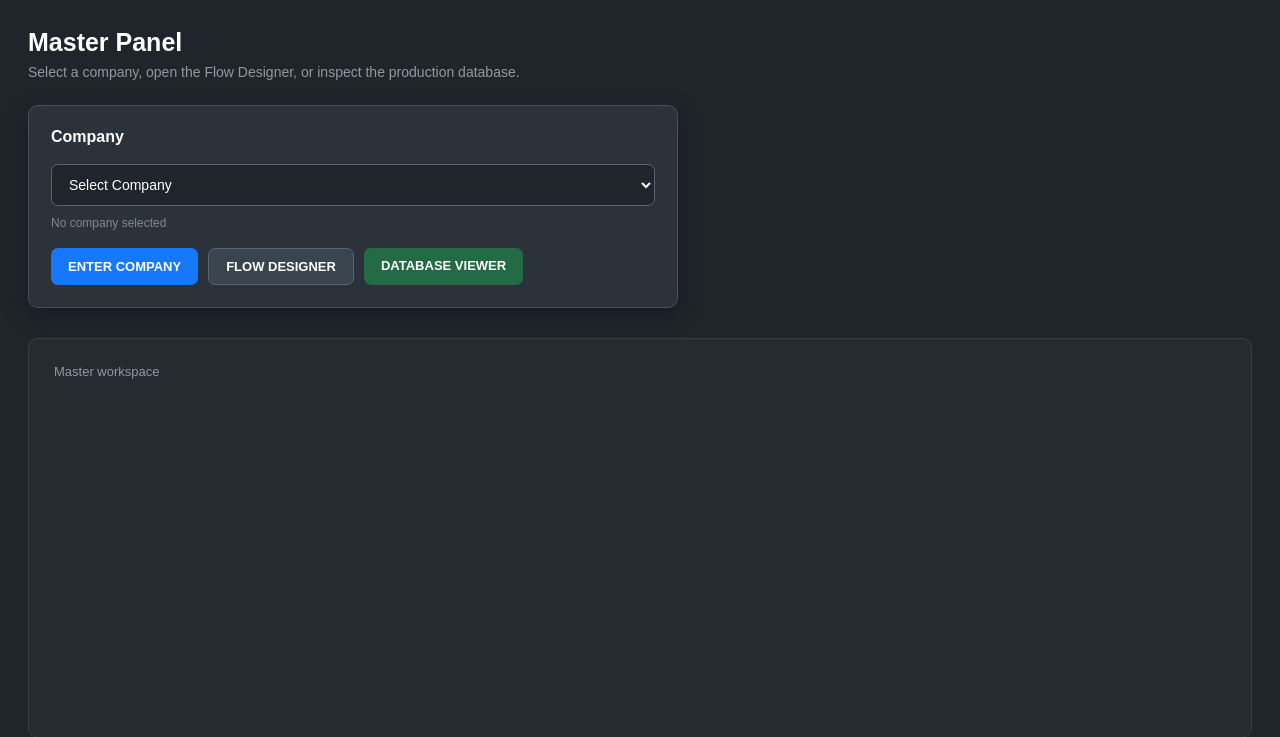
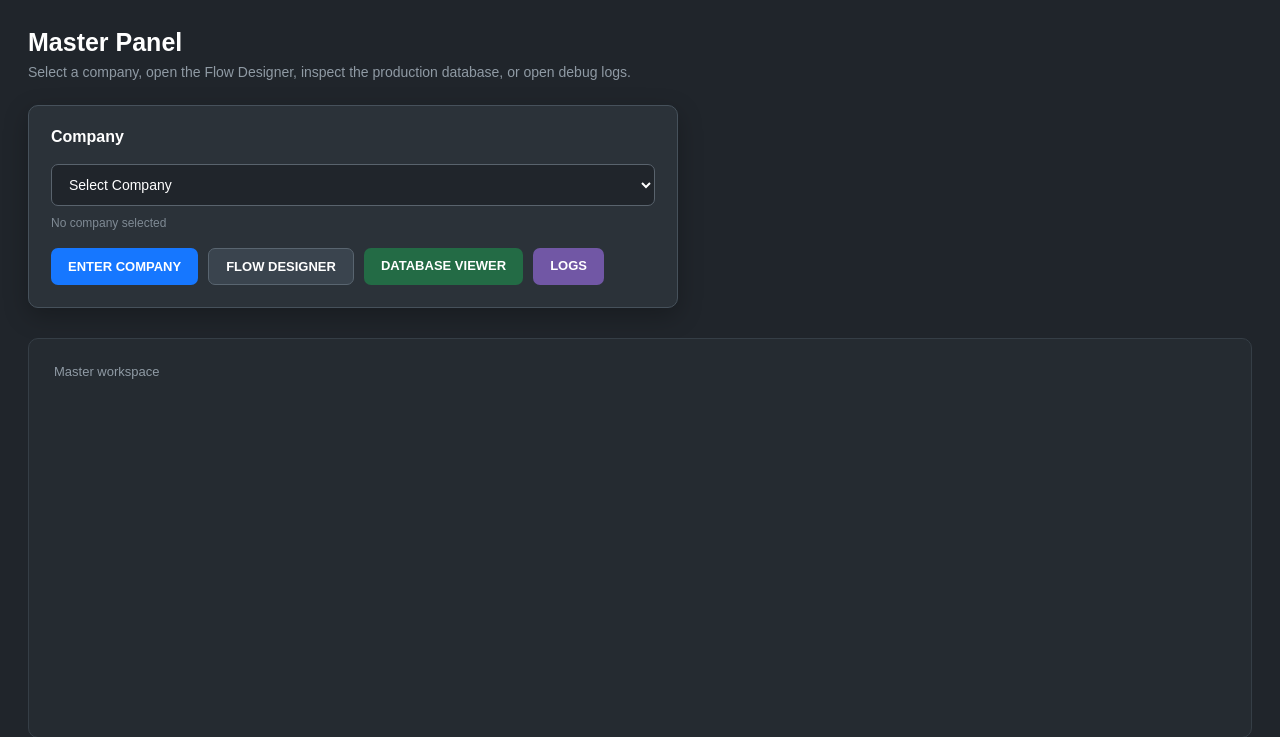
Before and after one commit to SaeedHotshotBj/SCADA_Flow, a Python web app: template templates/master_companies.html in a window 1280 px wide. Shown: the part 70-807 px from the top of the page. Run offline with Jinja, Linux system fonts and the light colour scheme; the template is opened without the code that fills it, so the values that code supplies are empty.

Commit message:
Add Master Logs button

```diff
--- a/templates/master_companies.html
+++ b/templates/master_companies.html
@@ -253,7 +253,8 @@
 
 
         button,
-        .db-button {
+        .db-button,
+        .log-button {
 
             padding: 10px 17px;
 
@@ -319,6 +320,21 @@
         }
 
 
+        .log-button {
+
+            background: #7157a5;
+
+            color: white;
+
+        }
+
+
+        .log-button:hover {
+
+            background: #8064b8;
+        }
+
+
         .content-area {
 
             margin-top: 30px;
@@ -377,7 +393,8 @@
 
 
             button,
-            .db-button {
+            .db-button,
+            .log-button {
 
                 width: 100%;
 
@@ -439,7 +456,7 @@
         </h1>
 
         <p>
-            Select a company, open the Flow Designer, or inspect the production database.
+            Select a company, open the Flow Designer, inspect the production database, or open debug logs.
         </p>
 
     </div>
@@ -515,6 +532,14 @@
                 href="{{ url_for('flow_company.master_database') }}"
             >
                 DATABASE VIEWER
+            </a>
+
+
+            <a
+                class="log-button"
+                href="/master/logs"
+            >
+                LOGS
             </a>
 
 
```
